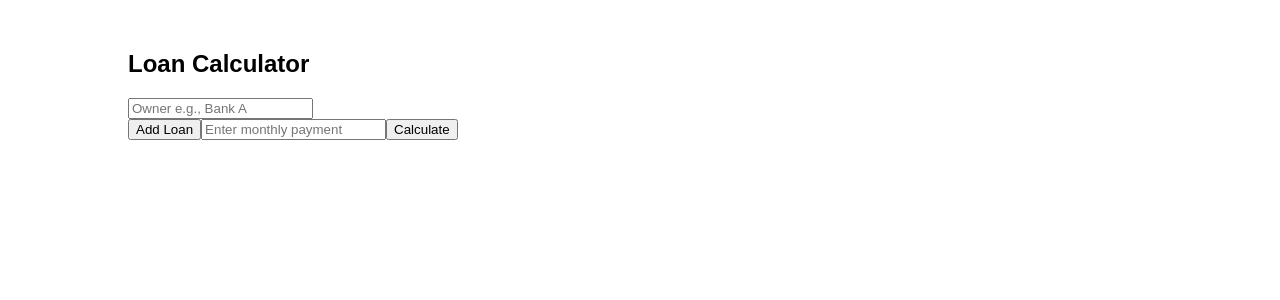
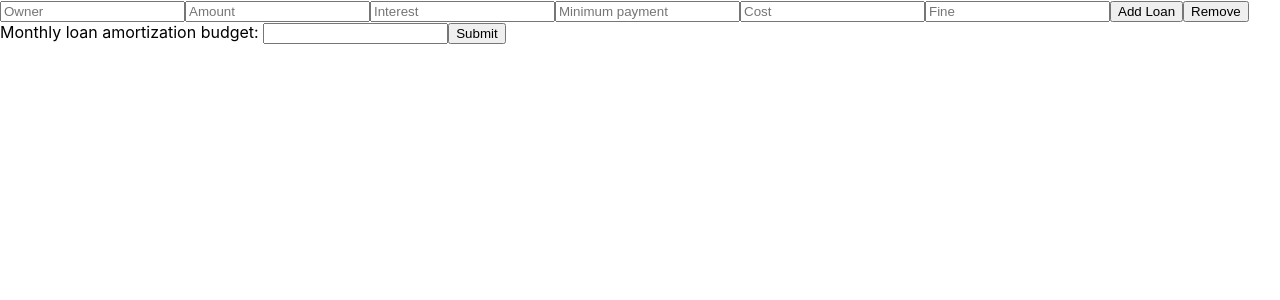
Before and after one commit to nikomast/LoanCalculatorV2, a React (Create React App) app in the folder loan-calculatorv2-frontend/: page / in a window 1280 px wide. Shown: the top 300 px of the page. Built offline with nearby package versions, Linux system fonts and the light colour scheme.

Commit message:
Päivityksiä.

```diff
--- a/loan-calculatorv2-frontend/src/App.js
+++ b/loan-calculatorv2-frontend/src/App.js
@@ -1,30 +1,39 @@
 import React, { useState } from 'react';
-import './App.css';
+import axios from 'axios';
 
-function App() {
-    const [loans, setLoans] = useState([{}]);
-    const [payment, setPayment] = useState("");
+function LoanCalculator() {
+  const [loans, setLoans] = useState([
+    { owner: '', amount: '', interest: '', minimum_payment: '', cost: '', fine: '' }
+  ]);
+
+  const [monthlyPayment, setMonthlyPayment] = useState('');
 
   const addLoan = () => {
-        setLoans([...loans, {}]);
+    const newLoan = { owner: '', amount: '', interest: '', minimum_payment: '', cost: '', fine: '' };
+    setLoans([...loans, newLoan]);
   };
 
-    const handleSubmit = (e) => {
-        e.preventDefault();
-        console.log(loans, payment);
+  const removeLoan = (indexToRemove) => {
+    const filteredLoans = loans.filter((_, idx) => idx !== indexToRemove);
+    setLoans(filteredLoans);
+  };
 
-        // You can send the loans and payment data to your backend API here...
+  const handleSubmit = () => {
+    // When form is submitted, make an API call (for example, using Axios)
+    axios.post('/api/calculate', { loans, monthlyPayment })
+      .then(response => {
+        // Handle the response here
+      });
   };
 
   return (
-        <div className="App">
-            <h2>Loan Calculator</h2>
-            <form onSubmit={handleSubmit}>
+    <div>
       {loans.map((_, idx) => (
         <div key={idx} className="loan-entry">
+          {/* Your input fields here */}
           <input
             type="text"
-                            placeholder="Owner e.g., Bank A"
+            placeholder="Owner"
             onChange={e => {
               const newList = [...loans];
               newList[idx].owner = e.target.value;
@@ -32,21 +41,72 @@ function App() {
             }}
             required
           />
-                        {/* Similarly, add other input fields here... */}
+              {<input
+              type="text"
+              placeholder="Amount"
+              onChange={e => {
+                  const newList = [...loans];
+                  newList[idx].owner = e.target.value;
+                  setLoans(newList);
+              }}
+              required
+              />}
+              {<input
+              type="text"
+              placeholder="Interest"
+              onChange={e => {
+                  const newList = [...loans];
+                  newList[idx].owner = e.target.value;
+                  setLoans(newList);
+              }}
+              required
+              />}
+              {<input
+              type="text"
+              placeholder="Minimum payment"
+              onChange={e => {
+                  const newList = [...loans];
+                  newList[idx].owner = e.target.value;
+                  setLoans(newList);
+              }}
+              required
+              />}
+              {<input
+              type="text"
+              placeholder="Cost"
+              onChange={e => {
+                const newList = [...loans];
+                newList[idx].owner = e.target.value;
+                setLoans(newList);
+              }}
+              required
+              />}
+              {<input
+              type="text"
+              placeholder="Fine"
+              onChange={e => {
+                const newList = [...loans];
+                newList[idx].owner = e.target.value;
+                setLoans(newList);
+              }}
+              required
+              />}
+          <button onClick={addLoan}>Add Loan</button>
+          <button onClick={() => removeLoan(idx)}>Remove</button>
         </div>
       ))}
-                <button type="button" onClick={addLoan}>Add Loan</button>
+        <div>
+        <label>Monthly loan amortization budget: </label>
         <input
-                    type="text"
-                    placeholder="Enter monthly payment"
-                    value={payment}
-                    onChange={e => setPayment(e.target.value)}
-                    required
+          type="number"
+          placeholder=""
+          value={monthlyPayment}
+          onChange={e => setMonthlyPayment(e.target.value)}
         />
-                <button type="submit">Calculate</button>
-            </form>
+      <button onClick={handleSubmit}>Submit</button>
+      </div>
     </div>
   );
 }
 
-export default App;
+export default LoanCalculator;
```
Lines whose indentation alone changed are shown as unchanged.
